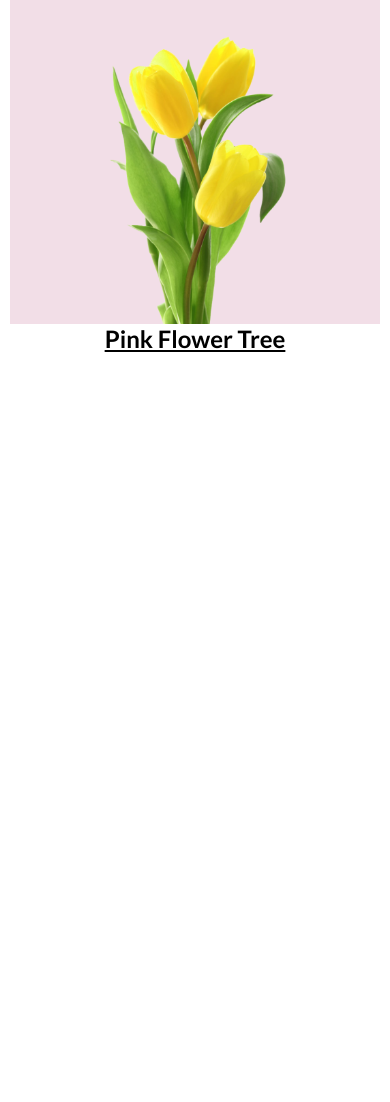
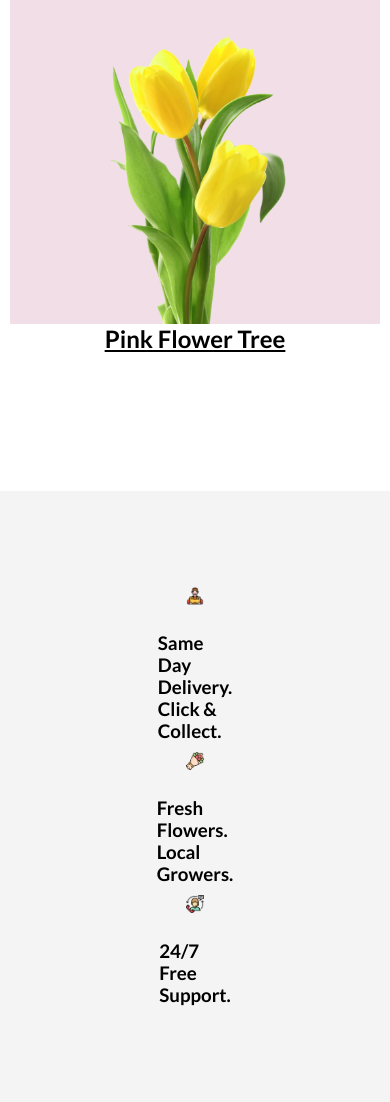
Before and after one commit to Samin1362/PH-Flower-Shop-Challenge, a plain HTML site: page index.html in a window 390 px wide. Shown: the part 2809-3911 px from the top of the page. Before the commit the page ends 3172 px from the top, so only its background shows below. Drawn offline with Linux system fonts and the light colour scheme.

Commit message:
Responsive Badge Section Added

```diff
--- a/index.html
+++ b/index.html
@@ -49,6 +49,25 @@
         </div>
       </div>
     </section>
+
+    <!-- Badge Section -->
+     <section class="badge-section">
+      <div class="badge-container">
+        <div class="badge">
+          <div class="badge-image"><img src="Flower Asset/Group 57.png" alt=""></div>
+          <h3>Same Day Delivery. Click & Collect.</h3>
+        </div>
+        <div class="badge">
+          <div class="badge-image"><img src="Flower Asset/Group 58.png" alt=""></div>
+          <h3>Fresh Flowers. Local Growers.</h3>
+        </div>
+        <div class="badge">
+          <div class="badge-image"><img src="Flower Asset/Group 59.png" alt=""></div>
+          <h3>24/7 Free Support.</h3>
+        </div>
+      </div>
+     </section>
+
   </main>
   <footer>
 
--- a/styles/styles.css
+++ b/styles/styles.css
@@ -166,10 +166,39 @@
   display: block;
 }
 
+/* Badge Section */
+.badge-section {
+  background-color: rgba(39, 39, 39, 0.05);
+  max-width: 1140px;
+  margin: 128px auto 0px auto;
+  padding: 86px 176px;
+}
+
+.badge-container {
+  display: flex;
+  justify-content: space-between;
+  gap: 10px;
+}
+
+.badge {
+  display: flex;
+  flex-direction: column;
+  gap: 24px;
+  align-items: center;
+}
+
+.badge-image {
+  max-width: 88px;
+}
+
+.badge-container img {
+  width: 100%;
+}
+
 /* Media query for small device */
 @media screen and (max-width: 576px) {
   /* banner */
-  .banner-container, .featured-flower-cards {
+  .banner-container, .featured-flower-cards, .badge-container {
     flex-direction: column;
     padding: 10px;
   }
@@ -188,14 +217,9 @@
 
 /* Media query for medium device */
 @media screen and (min-width: 577px) and (max-width: 992px) {
-  .banner-container, .featured-flower-cards {
+  .banner-container, .featured-flower-cards, .badge-container {
     margin: 10px auto;
     flex-direction: column;
     height: auto;
   }
-
-   /* Featured Flower Section */
-   .featured-flower-cards {
-
-   }
 }
```
